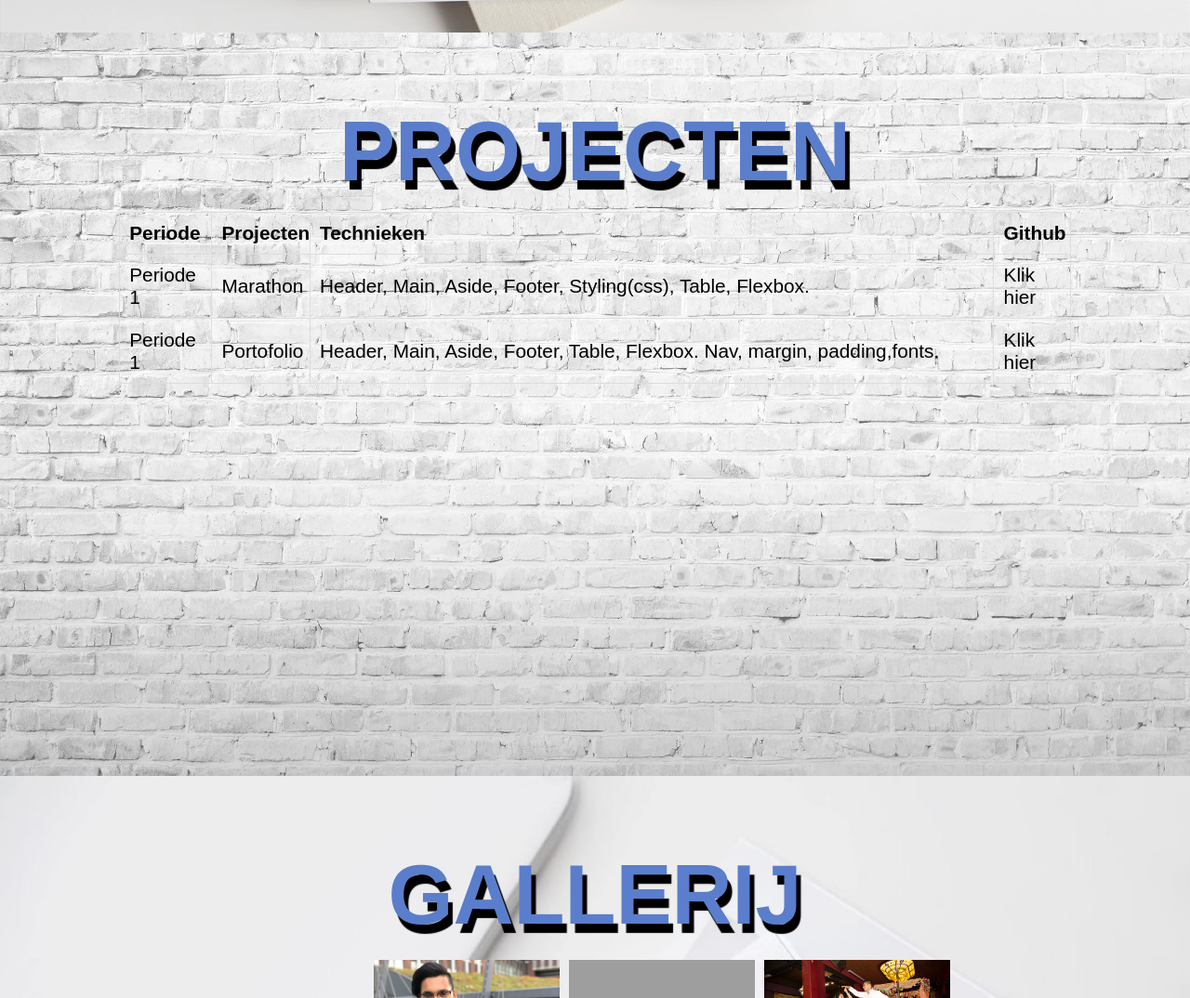
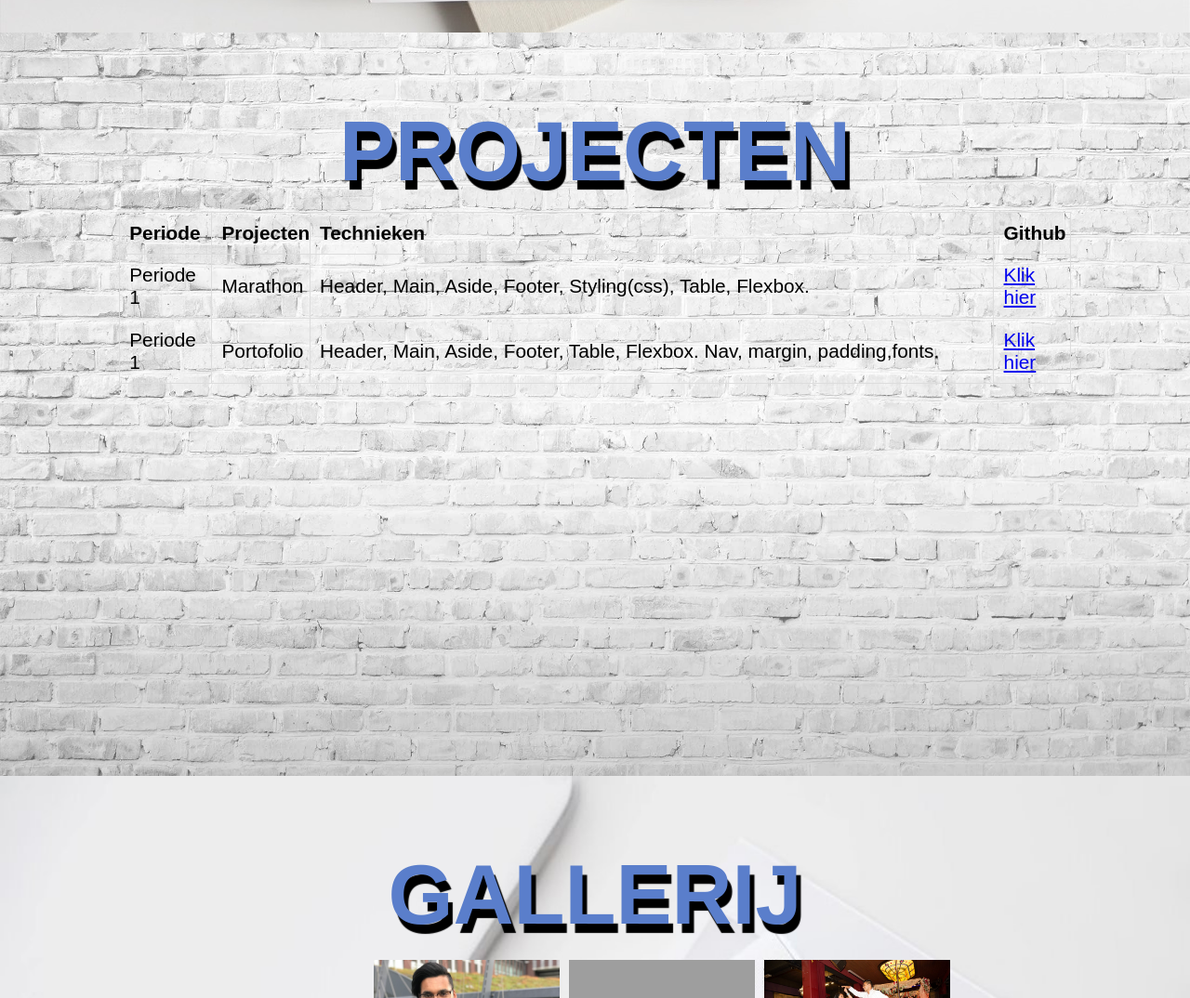
Before and after one commit to ASK29/Portofolio, a plain HTML site: page index.html in a window 1280 px wide. Shown: the part 2365-3439 px from the top of the page at 93% size. Drawn offline with Linux system fonts and the light colour scheme; grey boxes are pictures that could not be loaded; a web font is replaced by a local one.

Commit message:
Update index.html

```diff
--- a/index.html
+++ b/index.html
@@ -83,14 +83,16 @@
                     <td>Periode 1</td>
                     <td>Marathon</td>
                     <td>Header, Main, Aside, Footer, Styling(css), Table, Flexbox.</td>
-                    <td>Klik hier</td>
+                     <td><a href="https://github.com/ASK29/Marathon" target="_blank">Klik hier</a> </td>
+
 
                 </tr>
                 <tr>
                     <td>Periode 1</td>
                     <td>Portofolio</td>
                     <td>Header, Main, Aside, Footer, Table, Flexbox. Nav, margin, padding,fonts.</td>
-                    <td>Klik hier</td>
+                    <td><a href="https://github.com/ASK29/Portofolio" target="_blank">Klik hier</a></td>
+
                 </tr>
             </table>
 
```
